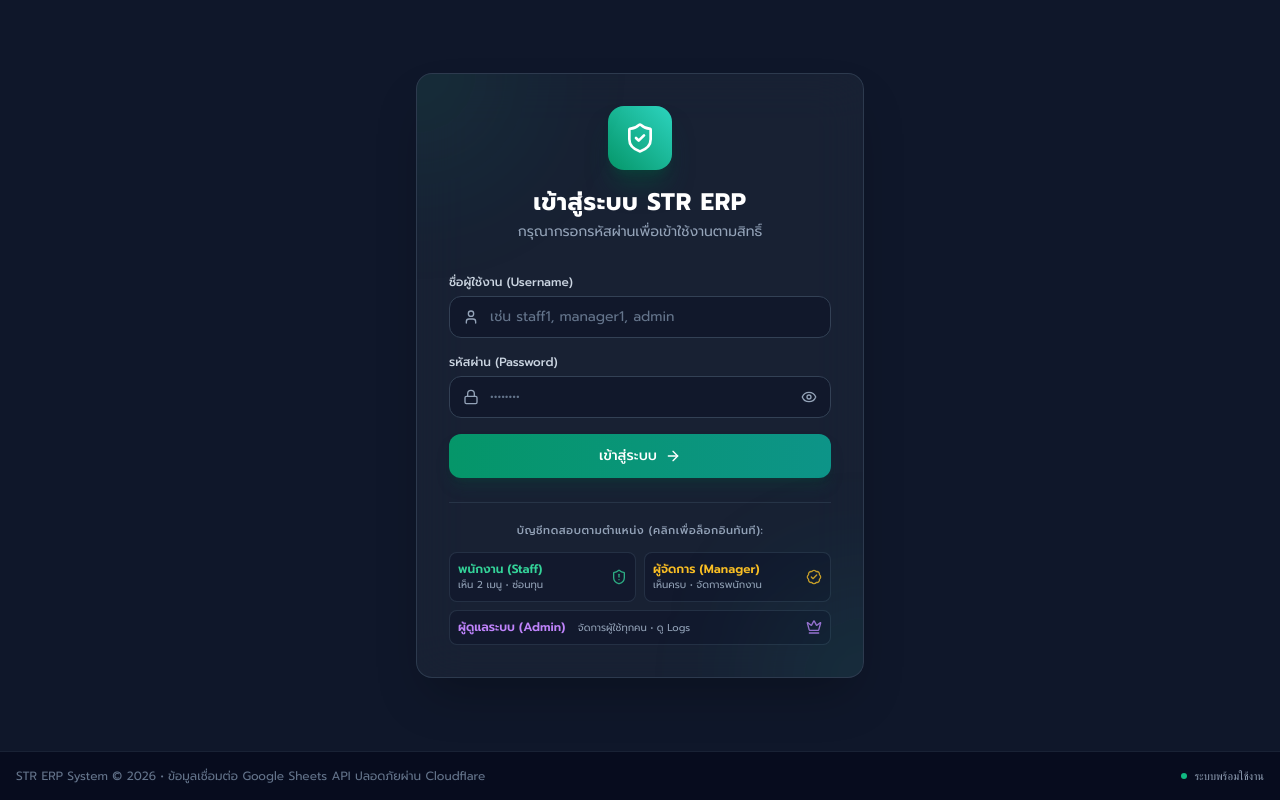
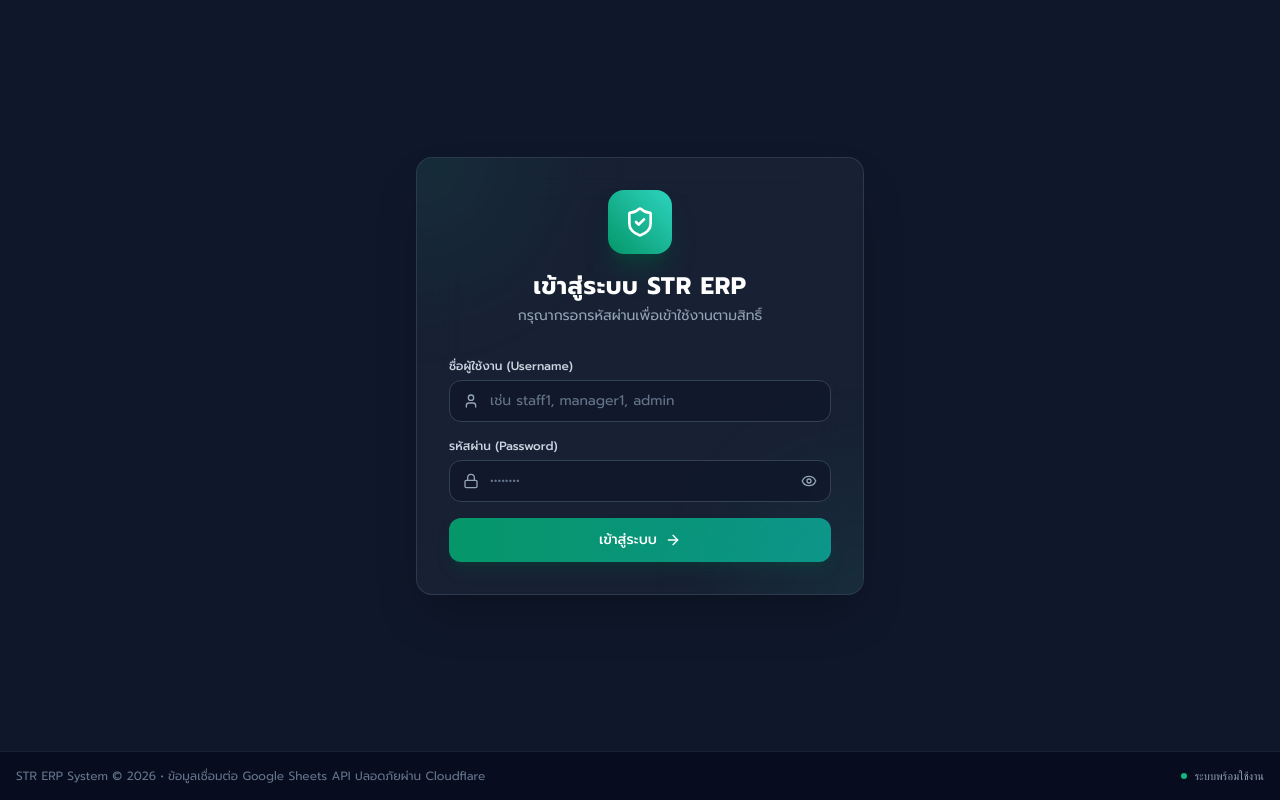
Before and after one commit to FGP33M/str-erp-system, a website: page public/index.html in a window 1280 px wide. Drawn offline with nearby package versions, Linux system fonts and the light colour scheme.

Commit message:
Add public/index.html

```diff
--- a/public/index.html
+++ b/public/index.html
@@ -145,34 +145,6 @@
             <i data-lucide="arrow-right" class="w-4 h-4"></i>
           </button>
         </form>
-
-        <!-- Quick Demo Switcher -->
-        <div class="mt-6 pt-5 border-t border-slate-700/60">
-          <p class="text-[11px] font-medium text-slate-400 uppercase tracking-wider text-center mb-3">บัญชีทดสอบตามตำแหน่ง (คลิกเพื่อล็อกอินทันที):</p>
-          <div class="grid grid-cols-2 gap-2 text-xs">
-            <button onclick="fillAndLogin('staff1', 'staff1234')" class="p-2 rounded-lg bg-slate-900/60 hover:bg-slate-700 border border-slate-700/60 text-left transition flex items-center justify-between">
-              <div>
-                <div class="font-semibold text-emerald-400">พนักงาน (Staff)</div>
-                <div class="text-[10px] text-slate-400">เห็น 2 เมนู • ซ่อนทุน</div>
-              </div>
-              <i data-lucide="shield-alert" class="w-4 h-4 text-emerald-400/80"></i>
-            </button>
-            <button onclick="fillAndLogin('manager1', 'mgr1234')" class="p-2 rounded-lg bg-slate-900/60 hover:bg-slate-700 border border-slate-700/60 text-left transition flex items-center justify-between">
-              <div>
-                <div class="font-semibold text-amber-400">ผู้จัดการ (Manager)</div>
-                <div class="text-[10px] text-slate-400">เห็นครบ • จัดการพนักงาน</div>
-              </div>
-              <i data-lucide="badge-check" class="w-4 h-4 text-amber-400/80"></i>
-            </button>
-            <button onclick="fillAndLogin('admin', 'amin042298022')" class="col-span-2 p-2 rounded-lg bg-slate-900/60 hover:bg-slate-700 border border-slate-700/60 text-left transition flex items-center justify-between">
-              <div>
-                <span class="font-semibold text-purple-400">ผู้ดูแลระบบ (Admin)</span>
-                <span class="text-[10px] text-slate-400 ml-2">จัดการผู้ใช้ทุกคน • ดู Logs</span>
-              </div>
-              <i data-lucide="crown" class="w-4 h-4 text-purple-400/80"></i>
-            </button>
-          </div>
-        </div>
 
       </div>
     </section>
```
